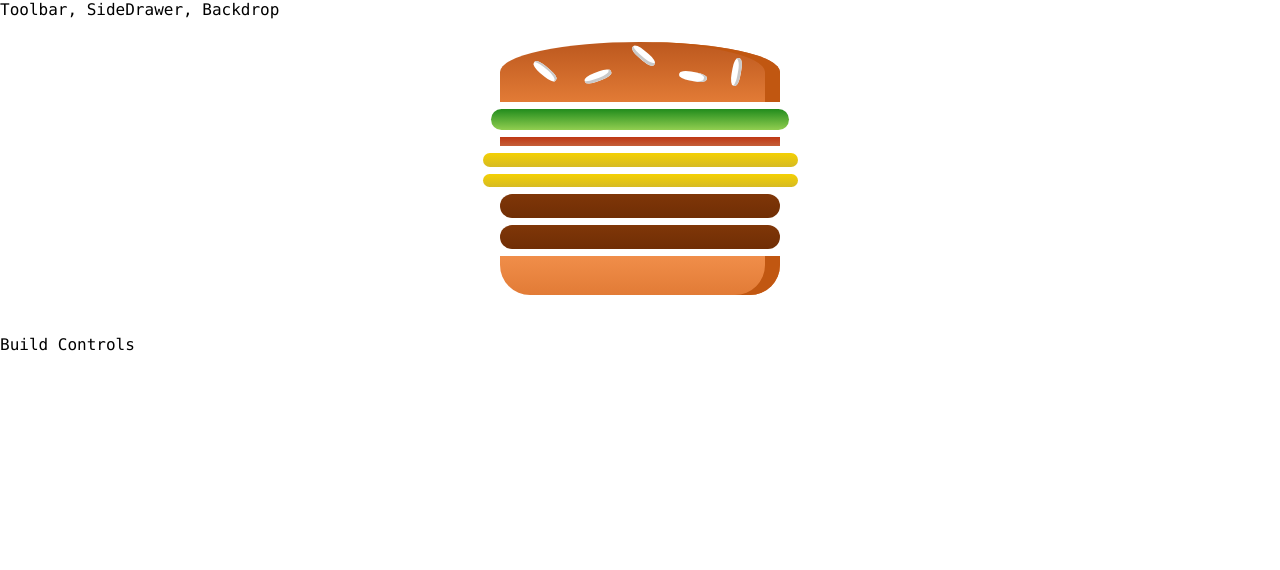
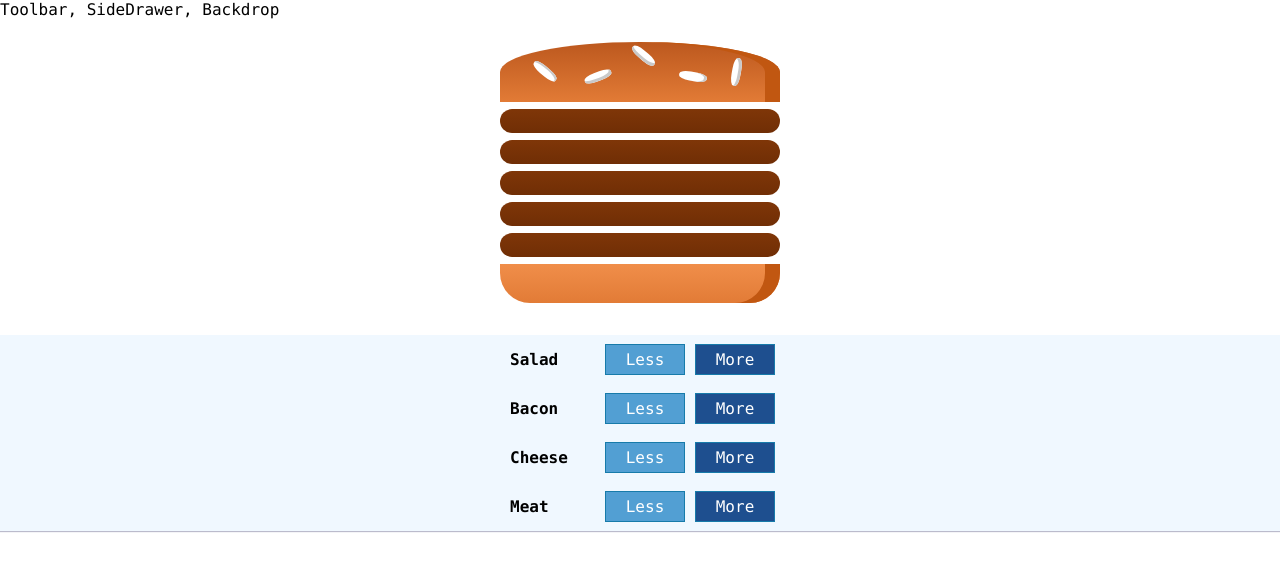
Before and after one commit to kombuchamp/BurgerBuilderReact, a React app: page / in a window 1280 px wide. Shown: the top 570 px of the page. Built offline with nearby package versions, Linux system fonts and the light colour scheme.

Commit message:
Add BuildControls

```diff
--- /dev/null
+++ b/src/components/Burger/BuildControls/BuildControl/BuildControl.js
@@ -0,0 +1,15 @@
+import React from 'react';
+
+import styles from './BuildControl.module.css';
+
+const buildControl = props => {
+    return (
+        <div className={styles.BuildControl}>
+            <div className={styles.Label}>{props.label}</div>
+            <button className={styles.Less}>Less</button>
+            <button className={styles.More}>More</button>
+        </div>
+    );
+};
+
+export default buildControl;
--- /dev/null
+++ b/src/components/Burger/BuildControls/BuildControl/BuildControl.module.css
@@ -0,0 +1,56 @@
+.BuildControl {
+    display: flex;
+    justify-content: space-between;
+    align-items: center;
+    margin: 5px 0;
+}
+
+.Label {
+    padding: 10px;
+    font-weight: bold;
+    width: 80px;
+}
+
+.BuildControl button {
+    display: block;
+    font: inherit;
+    padding: 5px;
+    margin: 0 5px;
+    width: 80px;
+    border: 1px solid rgb(23, 123, 170);
+    cursor: pointer;
+    outline: none;
+}
+
+.BuildControl button:disabled {
+    background-color: rgb(128, 147, 172);
+    border: 1px solid rgb(101, 103, 126);
+    color: #ccc;
+    cursor: default;
+}
+
+.BuildControl button:hover:disabled {
+    background-color: #AC9980;
+    color: #ccc;
+    cursor: not-allowed;
+}
+
+.BuildControl .Less {
+    background-color: rgb(82, 159, 211);
+    color: white;
+}
+
+.BuildControl .More {
+    background-color: rgb(30, 79, 143);
+    color: white;
+}
+
+.BuildControl .Less:hover, .BuildControl .Less:active {
+    background-color: rgba(82, 159, 211, 0.829);
+    color: white;
+}
+
+.BuildControl .More:hover,.BuildControl .More:active {
+    background-color:  rgba(30, 79, 143, 0.781);
+    color: white;
+}
--- /dev/null
+++ b/src/components/Burger/BuildControls/BuildControls.js
@@ -0,0 +1,22 @@
+import React from 'react';
+import BuildControl from './BuildControl/BuildControl';
+import styles from './BuildControls.module.css';
+
+const controls = [
+    { label: 'Salad', type: 'salad' },
+    { label: 'Bacon', type: 'bacon' },
+    { label: 'Cheese', type: 'cheese' },
+    { label: 'Meat', type: 'meat' },
+];
+
+const buildControls = props => {
+    return (
+        <div className={styles.BuildControls}>
+            {controls.map(ctrl => (
+                <BuildControl key={ctrl.label} label={ctrl.label} />
+            ))}
+        </div>
+    );
+};
+
+export default buildControls;
--- /dev/null
+++ b/src/components/Burger/BuildControls/BuildControls.module.css
@@ -0,0 +1,8 @@
+.BuildControls {
+    width: 100%;
+    background-color: aliceblue;
+    display: flex;
+    flex-flow: column;
+    align-items: center;
+    box-shadow: 0 1px 1px #bbc
+}
--- a/src/components/containers/BurgerBuilder/BurgerBuilder.js
+++ b/src/components/containers/BurgerBuilder/BurgerBuilder.js
@@ -1,5 +1,6 @@
 import React, { Component } from 'react';
 import Burger from '../../Burger/Burger';
+import BuildControls from '../../Burger/BuildControls/BuildControls';
 
 class BurgerBuilder extends Component {
     constructor(props) {
@@ -7,10 +8,10 @@ class BurgerBuilder extends Component {
 
         this.state = {
             ingredients: {
-                salad: 1,
-                bacon: 1,
-                cheese: 2,
-                meat: 2,
+                salad: 0,
+                bacon: 0,
+                cheese: 0,
+                meat: 5,
             },
         };
     }
@@ -19,7 +20,7 @@ class BurgerBuilder extends Component {
         return (
             <>
                 <Burger ingredients={this.state.ingredients} />
-                <div>Build Controls</div>
+                <BuildControls />
             </>
         );
     }
```
